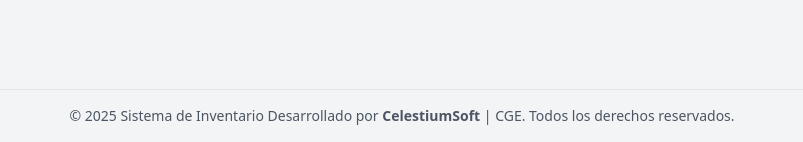
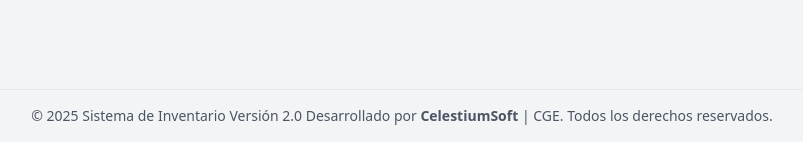
Before and after one commit to jordan07espi/sistemaInventarioCGE, a PHP site: page /view/admin/espacios.php in a window 1280 px wide. Shown: the part 658-800 px from the top of the page, without its empty margins (238-1041 px from the left). Run offline with PHP 8.4, Linux system fonts and the light colour scheme; the visitor is signed in with stand-in values (Sample User, id 1); data that the repository does not hold is empty; some libraries are stand-ins or nearby versions.

Commit message:
Se añáde en que version esta el sistema

```diff
--- a/view/partials/footer.php
+++ b/view/partials/footer.php
@@ -4,7 +4,7 @@
     </main>
 
     <footer class="text-center mt-auto mb-4 border-t pt-4 text-gray-600 text-sm">
-        <p>&copy; <?php echo date('Y'); ?> Sistema de Inventario Desarrollado por <strong>CelestiumSoft</strong> | CGE. Todos los derechos reservados.</p>
+        <p>&copy; <?php echo date('Y'); ?> Sistema de Inventario Versión 2.0 Desarrollado por <strong>CelestiumSoft</strong> | CGE. Todos los derechos reservados.</p>
     </footer>
 
     <script src="../assets/js/main.js"></script>
```
